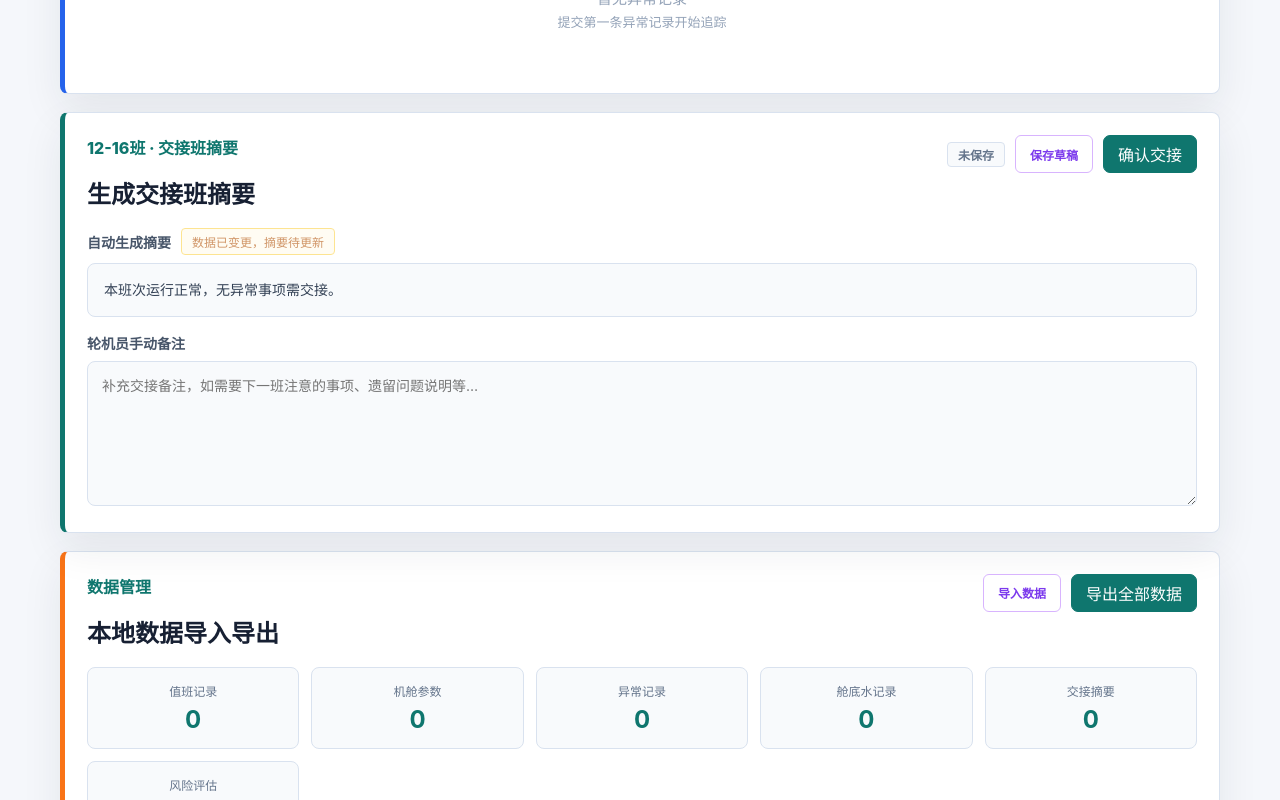
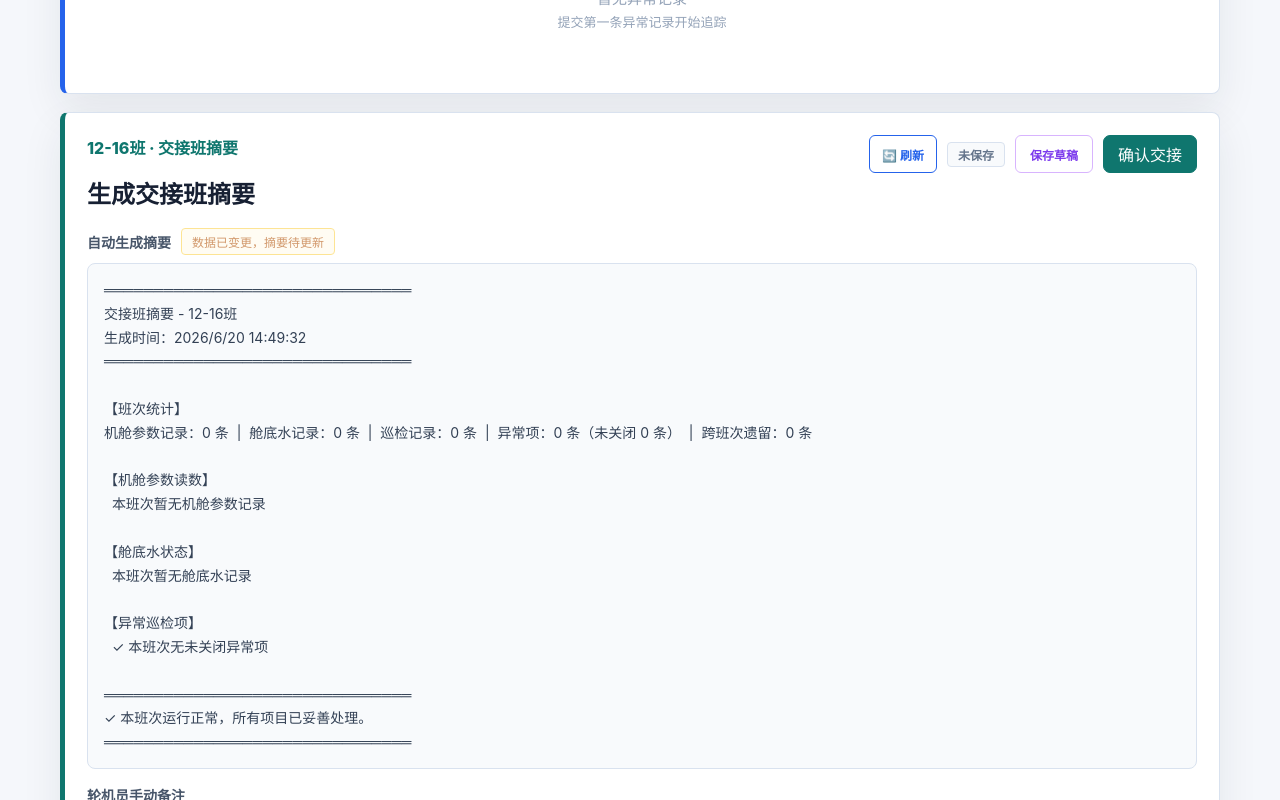
Before and after one commit to aliAjax/hxyfront-62001-5fd009e, a React (Vite) app: page / in a window 1280 px wide. Shown: the part 3640-4440 px from the top of the page. Built offline with nearby package versions, Linux system fonts and the light colour scheme.

Commit message:
.3436396082391580:fb9d767dcd5c3d567250092ae3bacf32_6a37f7db1efc1fcf5cd56760.6a37f7dd1efc1fcf5cd56762.6a37f7ddbb1baf437d2923be:Trae CN.T(2026/6/21 22:40:29)

```diff
--- a/src/shifts/ShiftContext.tsx
+++ b/src/shifts/ShiftContext.tsx
@@ -339,59 +339,169 @@ export function ShiftProvider({ children }: { children: ReactNode }) {
     (shiftId?: string): string => {
       const targetShift = shiftId ?? currentShiftId;
       const parts: string[] = [];
+      const now = new Date();
+      const timestampStr = now.toLocaleString("zh-CN");
+      const shiftLabel = SHIFTS.find((s) => s.id === targetShift)?.label ?? targetShift;
 
+      parts.push(`═══════════════════════════════`);
+      parts.push(`交接班摘要 - ${shiftLabel}`);
+      parts.push(`生成时间：${timestampStr}`);
+      parts.push(`═══════════════════════════════`);
+
+      const stats: string[] = [];
       const shiftEngineRecords = (engineRoomRecords[targetShift] ?? []).filter((r) => !r.deletedAt);
+      const shiftBilgeRecords = (bilgeWaterRecords[targetShift] ?? []).filter((r) => !r.deletedAt);
+      const shiftAllAnomalies = (anomalyRecords[targetShift] ?? []).filter((r) => !r.deletedAt);
+      const shiftAnomalies = shiftAllAnomalies.filter((r) => r.currentStatus !== "已关闭");
+      const shiftAllRecords = (records[targetShift] ?? []).filter((r) => !r.deletedAt);
+      const shiftUnfinishedRecords = shiftAllRecords.filter(
+        (r) => r.status && r.status !== "已解决" && r.status !== "正常巡检"
+      );
+      const carriedOverList = shiftAllAnomalies.filter((r) => r.isCarriedOver);
+
+      stats.push(`机舱参数记录：${shiftEngineRecords.length} 条`);
+      stats.push(`舱底水记录：${shiftBilgeRecords.length} 条`);
+      stats.push(`巡检记录：${shiftAllRecords.length} 条`);
+      stats.push(`异常项：${shiftAllAnomalies.length} 条（未关闭 ${shiftAnomalies.length} 条）`);
+      stats.push(`跨班次遗留：${carriedOverList.length} 条`);
+      parts.push(`\n【班次统计】\n${stats.join("  |  ")}`);
+
       if (shiftEngineRecords.length > 0) {
         const latest = shiftEngineRecords[shiftEngineRecords.length - 1];
+        const engineEvaluations: string[] = [];
+
+        const { mainEngineSpeed, lubricatingOilPressure, coolingWaterTemp, fuelConsumption } = latest;
+        const checkRange = (val: number, range: [number, number]) => val < range[0] || val > range[1];
+
+        if (checkRange(mainEngineSpeed, [600, 950])) {
+          engineEvaluations.push(
+            `⚠ 主机转速 ${mainEngineSpeed} rpm${checkRange(mainEngineSpeed, [500, 1050]) ? "（严重异常）" : "（偏离正常）"}`
+          );
+        }
+        if (checkRange(lubricatingOilPressure, [0.35, 0.6])) {
+          engineEvaluations.push(
+            `⚠ 滑油压力 ${lubricatingOilPressure} MPa${checkRange(lubricatingOilPressure, [0.25, 0.7]) ? "（严重异常）" : "（偏离正常）"}`
+          );
+        }
+        if (checkRange(coolingWaterTemp, [70, 85])) {
+          engineEvaluations.push(
+            `⚠ 冷却水温 ${coolingWaterTemp} ℃${checkRange(coolingWaterTemp, [60, 92]) ? "（严重异常）" : "（偏离正常）"}`
+          );
+        }
+        if (checkRange(fuelConsumption, [15, 35])) {
+          engineEvaluations.push(
+            `⚠ 燃油消耗 ${fuelConsumption} L/h${checkRange(fuelConsumption, [10, 45]) ? "（严重异常）" : "（偏离正常）"}`
+          );
+        }
+
         parts.push(
-          `【机舱参数】主机转速 ${latest.mainEngineSpeed} rpm，滑油压力 ${latest.lubricatingOilPressure} MPa，冷却水温 ${latest.coolingWaterTemp} ℃，燃油消耗 ${latest.fuelConsumption} L/h`
+          `\n【机舱参数读数】\n` +
+          `  主机转速：${mainEngineSpeed} rpm\n` +
+          `  滑油压力：${lubricatingOilPressure} MPa\n` +
+          `  冷却水温：${coolingWaterTemp} ℃\n` +
+          `  燃油消耗：${fuelConsumption} L/h\n` +
+          (engineEvaluations.length > 0
+            ? `  ⚠ 参数异常：\n    ${engineEvaluations.join("\n    ")}`
+            : `  ✓ 所有参数在正常范围内`)
         );
+      } else {
+        parts.push(`\n【机舱参数读数】\n  本班次暂无机舱参数记录`);
       }
 
-      const shiftBilgeRecords = (bilgeWaterRecords[targetShift] ?? []).filter((r) => !r.deletedAt);
       if (shiftBilgeRecords.length > 0) {
         const latest = shiftBilgeRecords[shiftBilgeRecords.length - 1];
-        const levelTag = latest.liquidLevel >= 90 ? "⚠危险" : latest.liquidLevel >= 80 ? "⚠警戒" : "正常";
+        const levelTag = latest.liquidLevel >= 90 ? "⚠危险" : latest.liquidLevel >= 80 ? "⚠警戒" : "✓正常";
         parts.push(
-          `【舱底水状态】液位 ${latest.liquidLevel}%（${levelTag}），泵状态：${latest.pumpStatus}，运行时长：${latest.pumpRunDuration} min，处理结果：${latest.treatmentResult}` +
-          (latest.warningNote ? `，备注：${latest.warningNote}` : "")
+          `\n【舱底水状态】\n` +
+          `  液位：${latest.liquidLevel}%（${levelTag}）\n` +
+          `  泵状态：${latest.pumpStatus}\n` +
+          `  运行时长：${latest.pumpRunDuration} min\n` +
+          `  处理结果：${latest.treatmentResult}` +
+          (latest.warningNote ? `\n  备注：${latest.warningNote}` : "")
         );
+
         const unfinishedBilge = shiftBilgeRecords.filter(
-          (r) => isBilgeTreatmentUnfinished(r.treatmentResult) || r.liquidLevel >= 80
+          (r) => isBilgeTreatmentUnfinished(r.treatmentResult) || r.liquidLevel >= 80 || r.pumpStatus === "故障"
         );
         if (unfinishedBilge.length > 0) {
           const bilgeItems = unfinishedBilge.map(
-            (r, i) => `${i + 1}. 液位 ${r.liquidLevel}%，泵${r.pumpStatus}，处理${r.treatmentResult}${r.warningNote ? "：" + r.warningNote : ""}`
+            (r, i) => {
+              const issues: string[] = [];
+              if (r.liquidLevel >= 90) issues.push("液位危险");
+              else if (r.liquidLevel >= 80) issues.push("液位警戒");
+              if (r.pumpStatus === "故障") issues.push("泵故障");
+              if (isBilgeTreatmentUnfinished(r.treatmentResult)) issues.push(`处理${r.treatmentResult}`);
+              return `${i + 1}. 液位 ${r.liquidLevel}% [${issues.join("，")}]${r.warningNote ? " - " + r.warningNote : ""}`;
+            }
           );
-          parts.push(`【舱底水·需关注】\n${bilgeItems.join("\n")}`);
+          parts.push(`\n【舱底水·需关注事项】\n${bilgeItems.join("\n")}`);
         }
+      } else {
+        parts.push(`\n【舱底水状态】\n  本班次暂无舱底水记录`);
       }
 
-      const shiftAnomalies = (anomalyRecords[targetShift] ?? []).filter(
-        (r) => !r.deletedAt && r.currentStatus !== "已关闭"
-      );
-      if (shiftAnomalies.length > 0) {
-        const items = shiftAnomalies.map(
-          (r) => `${r.device}（${r.currentStatus}）：${r.anomalyDescription}`
+      if (carriedOverList.length > 0) {
+        const items = carriedOverList.map(
+          (r, i) => `${i + 1}. ${r.device}（${r.currentStatus}）：${r.anomalyDescription}${r.handoverNote ? " - 备注：" + r.handoverNote : ""}`
         );
-        parts.push(`【异常巡检项·未关闭】\n${items.join("\n")}`);
+        parts.push(`\n【跨班次遗留异常·来自上一班】\n${items.join("\n")}`);
       }
 
-      const shiftRecords = (records[targetShift] ?? []).filter(
-        (r) => !r.deletedAt && r.status && r.status !== "已解决" && r.status !== "正常巡检"
-      );
-      if (shiftRecords.length > 0) {
-        const items = shiftRecords.map(
-          (r) => `${r.device} - ${r.status}${r.anomaly ? "：" + r.anomaly : ""}`
-        );
-        parts.push(`【未完成处理】\n${items.join("\n")}`);
+      if (shiftAnomalies.length > 0) {
+        const grouped: Record<string, AnomalyRecord[]> = {
+          "待处理": [],
+          "处理中": [],
+          "需复查": [],
+        };
+        shiftAnomalies.forEach((r) => {
+          if (!r.isCarriedOver) {
+            if (grouped[r.currentStatus]) {
+              grouped[r.currentStatus].push(r);
+            } else {
+              if (!grouped["其他"]) grouped["其他"] = [];
+              grouped["其他"].push(r);
+            }
+          }
+        });
+
+        const newAnomalyItems: string[] = [];
+        (["待处理", "处理中", "需复查", "其他"] as const).forEach((status) => {
+          if (grouped[status] && grouped[status].length > 0) {
+            grouped[status].forEach((r, i) => {
+              newAnomalyItems.push(`  [${status}] ${r.device}：${r.anomalyDescription}${r.handoverNote ? "（备注：" + r.handoverNote + "）" : ""}`);
+            });
+          }
+        });
+
+        if (newAnomalyItems.length > 0) {
+          parts.push(`\n【异常巡检项·本班次未关闭】\n${newAnomalyItems.join("\n")}`);
+        }
+      } else {
+        parts.push(`\n【异常巡检项】\n  ✓ 本班次无未关闭异常项`);
       }
 
-      if (parts.length === 0) {
-        parts.push("本班次运行正常，无异常事项需交接。");
+      if (shiftUnfinishedRecords.length > 0) {
+        const items = shiftUnfinishedRecords.map(
+          (r, i) => `${i + 1}. ${r.device} [${r.status}]${r.anomaly ? "：" + r.anomaly : ""}${r.handoverNote ? "（交接备注：" + r.handoverNote + "）" : ""}`
+        );
+        parts.push(`\n【未完成处理事项】\n${items.join("\n")}`);
       }
 
-      return parts.join("\n\n");
+      const totalUnfinished = shiftAnomalies.length + shiftUnfinishedRecords.length +
+        shiftBilgeRecords.filter((r) => isBilgeTreatmentUnfinished(r.treatmentResult) || r.liquidLevel >= 80 || r.pumpStatus === "故障").length;
+
+      if (totalUnfinished > 0) {
+        parts.push(`\n═══════════════════════════════`);
+        parts.push(`⚠ 交接提醒：本班次共有 ${totalUnfinished} 项需关注的事项`);
+        parts.push(`  请下一班次轮机员重点处理上述标记项目。`);
+        parts.push(`═══════════════════════════════`);
+      } else {
+        parts.push(`\n═══════════════════════════════`);
+        parts.push(`✓ 本班次运行正常，所有项目已妥善处理。`);
+        parts.push(`═══════════════════════════════`);
+      }
+
+      return parts.join("\n");
     },
     [currentShiftId, engineRoomRecords, bilgeWaterRecords, anomalyRecords, records]
   );
--- a/src/shifts/ShiftHandover.tsx
+++ b/src/shifts/ShiftHandover.tsx
@@ -1,6 +1,6 @@
 import { useState, useMemo, useEffect } from "react";
 import { useShift } from "./ShiftContext";
-import { SHIFTS, getPreviousShiftId } from "./types";
+import { SHIFTS, getPreviousShiftId, getStatusClass } from "./types";
 
 export function ShiftHandover() {
   const {
@@ -37,20 +37,25 @@ export function ShiftHandover() {
   const previousShiftCarriedOverAnomalies = useMemo(() => {
     const prevId = getPreviousShiftId(currentShift.id);
     if (!prevId) return [];
-    return (anomalyRecords[prevId] ?? []).filter(
-      (r) => !r.deletedAt && r.currentStatus !== "已关闭" && r.isCarriedOver
+    return (anomalyRecords[currentShift.id] ?? []).filter(
+      (r) => !r.deletedAt && r.currentStatus !== "已关闭" && r.isCarriedOver && r.carryOverFromShiftId === prevId
     );
   }, [currentShift.id, anomalyRecords]);
 
+  const [refreshCounter, setRefreshCounter] = useState(0);
+
   const currentAutoSummary = useMemo(() => {
-    const baseSummary = generateAutoSummary(currentShift.id);
-    if (carriedOverAnomalies.length === 0) return baseSummary;
-    const carryoverItems = carriedOverAnomalies.map(
-      (r) => `${r.device}（${r.currentStatus}）：${r.anomalyDescription}`
+    void refreshCounter;
+    return generateAutoSummary(currentShift.id);
+  }, [currentShift.id, generateAutoSummary, refreshCounter]);
+
+  const previousShiftUnclosedAnomalies = useMemo(() => {
+    const prevId = getPreviousShiftId(currentShift.id);
+    if (!prevId) return [];
+    return (anomalyRecords[prevId] ?? []).filter(
+      (r) => !r.deletedAt && r.currentStatus !== "已关闭" && !r.isCarriedOver
     );
-    const carryoverSection = `【跨班次遗留】\n${carryoverItems.join("\n")}`;
-    return `${baseSummary}\n\n${carryoverSection}`;
-  }, [currentShift.id, generateAutoSummary, carriedOverAnomalies]);
+  }, [currentShift.id, anomalyRecords]);
 
   const dataDirty = isDataDirty(currentShift.id);
 
@@ -75,52 +80,87 @@ export function ShiftHandover() {
 
   const draftStatus = currentHandoverSummary?.isDraft ? "草稿" : currentHandoverSummary ? "已确认" : "未保存";
 
+  const hasPreviousShiftInfo = previousShiftSummary ||
+    previousShiftCarriedOverAnomalies.length > 0 ||
+    previousShiftUnclosedAnomalies.length > 0;
+
+  const handleRefresh = () => {
+    setRefreshCounter((c) => c + 1);
+    triggerSyncToast();
+  };
+
   return (
     <section className="handover-module">
       {showSyncToast && (
         <div className="summary-sync-toast">摘要已同步 ✓</div>
       )}
 
-      {previousShiftSummary && (
+      {hasPreviousShiftInfo && (
         <section className="panel handover-previous-panel">
           <div className="heading">
             <div>
               <p>{previousShiftLabel} · 交接遗留</p>
               <h2>上一班交接事项</h2>
             </div>
+            {previousShiftSummary && (
               <span className={`handover-status-tag ${previousShiftSummary.isDraft ? "draft" : "confirmed"}`}>
                 {previousShiftSummary.isDraft ? "草稿" : "已确认"}
               </span>
+            )}
+            {!previousShiftSummary && (previousShiftCarriedOverAnomalies.length > 0 || previousShiftUnclosedAnomalies.length > 0) && (
+              <span className="handover-status-tag draft">未生成摘要</span>
+            )}
           </div>
           <div className="handover-summary-block">
+            {previousShiftSummary && (
               <div className="summary-section">
                 <h4>自动摘要</h4>
                 <pre className="summary-text">{previousShiftSummary.autoSummary}</pre>
               </div>
+            )}
             {previousShiftCarriedOverAnomalies.length > 0 && (
               <div className="summary-section">
-                <h4>跨班次遗留异常</h4>
+                <h4>跨班次遗留异常（已带入本班次）</h4>
                 <ul className="carryover-anomaly-list">
                   {previousShiftCarriedOverAnomalies.map((r) => (
                     <li key={r.id} className="carryover-anomaly-item">
                       <strong>{r.device}</strong>
-                      <span className="status-tag status-pending">{r.currentStatus}</span>
+                      <span className={`status-tag ${getStatusClass(r.currentStatus)}`}>{r.currentStatus}</span>
                       <span>{r.anomalyDescription}</span>
                     </li>
                   ))}
                 </ul>
               </div>
             )}
-            {previousShiftSummary.manualNote && (
+            {!previousShiftSummary && previousShiftUnclosedAnomalies.length > 0 && previousShiftCarriedOverAnomalies.length === 0 && (
+              <div className="summary-section">
+                <h4>上一班遗留未关闭异常（注意：尚未选择带入本班次）</h4>
+                <ul className="carryover-anomaly-list">
+                  {previousShiftUnclosedAnomalies.map((r) => (
+                    <li key={r.id} className="carryover-anomaly-item">
+                      <strong>{r.device}</strong>
+                      <span className={`status-tag ${getStatusClass(r.currentStatus)}`}>{r.currentStatus}</span>
+                      <span>{r.anomalyDescription}</span>
+                    </li>
+                  ))}
+                </ul>
+                <p className="handover-hint">
+                  ⚠ 提示：这些异常来自 {previousShiftLabel}，请在班次切换时选择「遗留并切换」以将其带入本班次。
+                </p>
+              </div>
+            )}
+            {previousShiftSummary?.manualNote && (
               <div className="summary-section">
                 <h4>轮机员备注</h4>
                 <pre className="summary-text manual-note">{previousShiftSummary.manualNote}</pre>
               </div>
             )}
+            {previousShiftSummary && (
               <div className="summary-meta">
                 <span>创建时间：{new Date(previousShiftSummary.createdAt).toLocaleString("zh-CN")}</span>
                 <span>更新时间：{new Date(previousShiftSummary.updatedAt).toLocaleString("zh-CN")}</span>
               </div>
+            )}
           </div>
         </section>
       )}
@@ -132,6 +172,9 @@ export function ShiftHandover() {
             <h2>生成交接班摘要</h2>
           </div>
           <div className="handover-actions">
+            <button className="secondary-btn refresh-btn" onClick={handleRefresh} title="重新生成摘要">
+              🔄 刷新
+            </button>
             <span className={`handover-status-tag ${draftStatus === "草稿" ? "draft" : draftStatus === "已确认" ? "confirmed" : "unsaved"}`}>
               {draftStatus}
             </span>
--- a/src/styles.css
+++ b/src/styles.css
@@ -3147,6 +3147,29 @@ input {
   animation: toastSlideIn 0.3s ease;
 }
 
+.refresh-btn {
+  background: #ffffff !important;
+  color: var(--secondary) !important;
+  border: 1px solid var(--secondary) !important;
+  padding: 0 12px !important;
+}
+
+.refresh-btn:hover {
+  background: var(--secondary) !important;
+  color: #ffffff !important;
+}
+
+.handover-hint {
+  margin-top: 10px;
+  padding: 10px 12px;
+  background: #fef3c7;
+  border-left: 3px solid #f59e0b;
+  border-radius: 4px;
+  font-size: 13px;
+  color: #92400e;
+  line-height: 1.6;
+}
+
 .history-filter-row {
   display: flex;
   flex-wrap: wrap;
```
Lines whose indentation alone changed are shown as unchanged.
